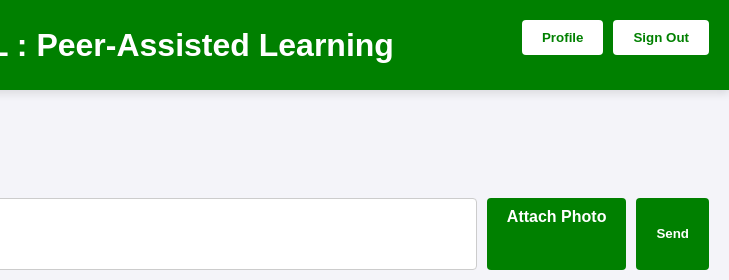
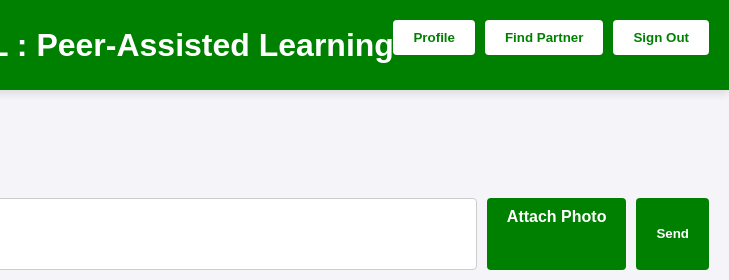
Before and after one commit to natgelo/studypal, a plain HTML site: page home.html in a window 1280 px wide. Shown: the top 280 px of the page, 551-1280 px from the left. Drawn offline with Linux system fonts and the light colour scheme.

Commit message:
Update home.html

```diff
--- a/home.html
+++ b/home.html
@@ -292,10 +292,11 @@
         <h1>Study PAL : Peer-Assisted Learning</h1>
     </div>
 
-    <div class="nav-buttons">
-        <button onclick="window.location.href='profile.html'">Profile</button>
-        <button onclick="window.location.href='login.html'">Sign Out</button>
-    </div>
+<div class="nav-buttons">
+    <button onclick="window.location.href='profile.html'">Profile</button>
+    <button onclick="showSubjectSelection()">Find Partner</button>
+    <button onclick="window.location.href='login.html'">Sign Out</button>
+</div>
 
     <div class="main">
         <div class="sidebar">
```
